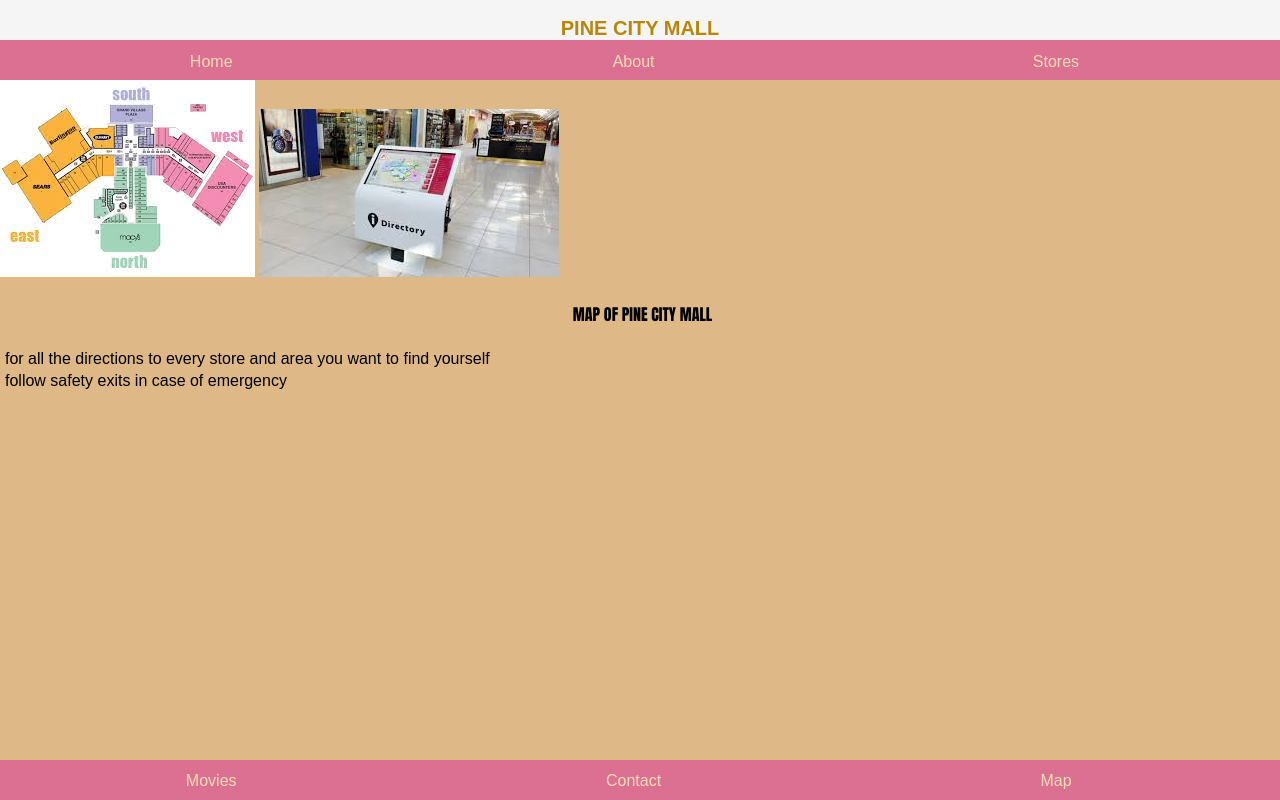
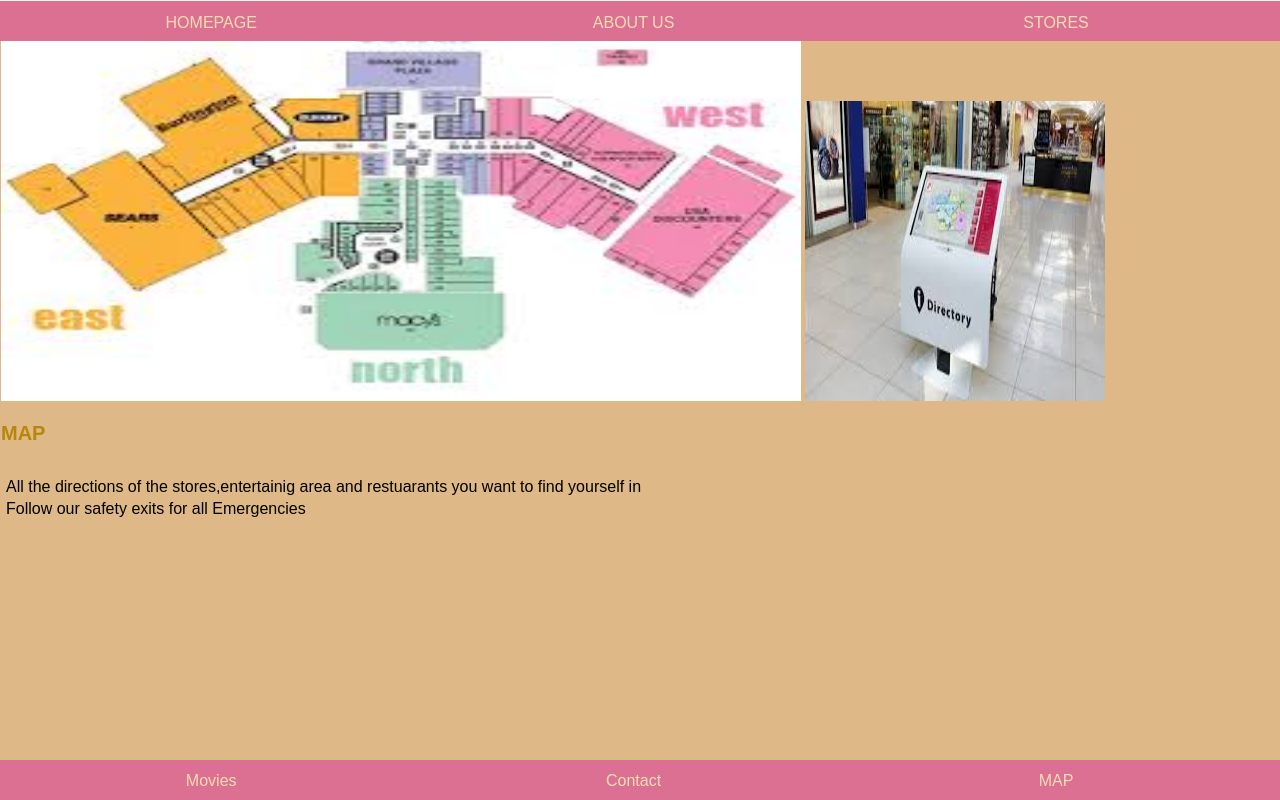
Before and after one commit to mlerato010-ITvarsity/Module-2-Assessment-2-, a plain HTML site: page map.html in a window 1280 px wide. Drawn offline with Linux system fonts and the light colour scheme.

Commit message:
M2 Assessment 2 Resubmission

```diff
--- a/map.html
+++ b/map.html
@@ -2,33 +2,33 @@
 <html>
       <head>
             <link rel="stylesheet" href="style.css">
-
       </head>
       <body>
           <div id="header">
                <h2>PINE CITY MALL</h2>
           </div>
+
        <div id="top-tabs">
-            <a href="index.html">Home</a>
-            <a href="about.html">About </a>
-            <a href="stores.html">Stores</a>
-
+            <a href="index.html">HOMEPAGE</a>
+            <a href="about.html">ABOUT US</a>
+            <a href="stores.html">STORES</a>
        </div>
-
-           <div id="gallery">
-
-               <img src="images/mall map.jpg"/>
-               <img src="images/directory.jpg"/>
-
-               <h4><strong>MAP OF  PINE CITY MALL</strong></h4>
-               <p>for all the directions to every store and area you want to find yourself</p>
-               <p>follow safety exits in case of emergency</p>
-
+       <div id="main">
+             <div id="info-box-full" >
+             <img src="images/mall map.jpg"width="800" height="400"/>
+             <img src="images/directory.jpg" width="300" height="300"/>
+                       <br/>
+             <h2>MAP</h2>
+             <p>All the directions of the stores,entertainig area and restuarants you want to find yourself in</p>
+             <p>Follow our safety exits for all Emergencies </p>
+             </div>
+</div>
        </div>
        <div id="tabs-bottom">
             <a href="movies.html">Movies</a>
-            <a href="contact.html">Contact </a>
-            <a href="#">Map</a>
+            <a href="contact.html">Contact</a>
+            <a href="#">MAP</a>
        </div>
+
       </body>
 </html>
```
Also changed, not shown: FNB.html (+1 -0 lines), capitec.html (+2 -1 lines), cash crusader.html (+1 -0 lines), checkers.html (+1 -0 lines), contact.html (+1 -0 lines), hi-fi-corp.html (+1 -0 lines), mr price.html (+1 -0 lines), style.css (+7 -3 lines), images/CAPITEC 3.jfif (added), images/CASH C3.jfif (added), images/CHECK3.jfif (added), images/FNB3.jfif (added), images/HI3.jfif (added), images/MR P3.jfif (added), 1 more files. Lines whose indentation alone changed are shown as unchanged.
